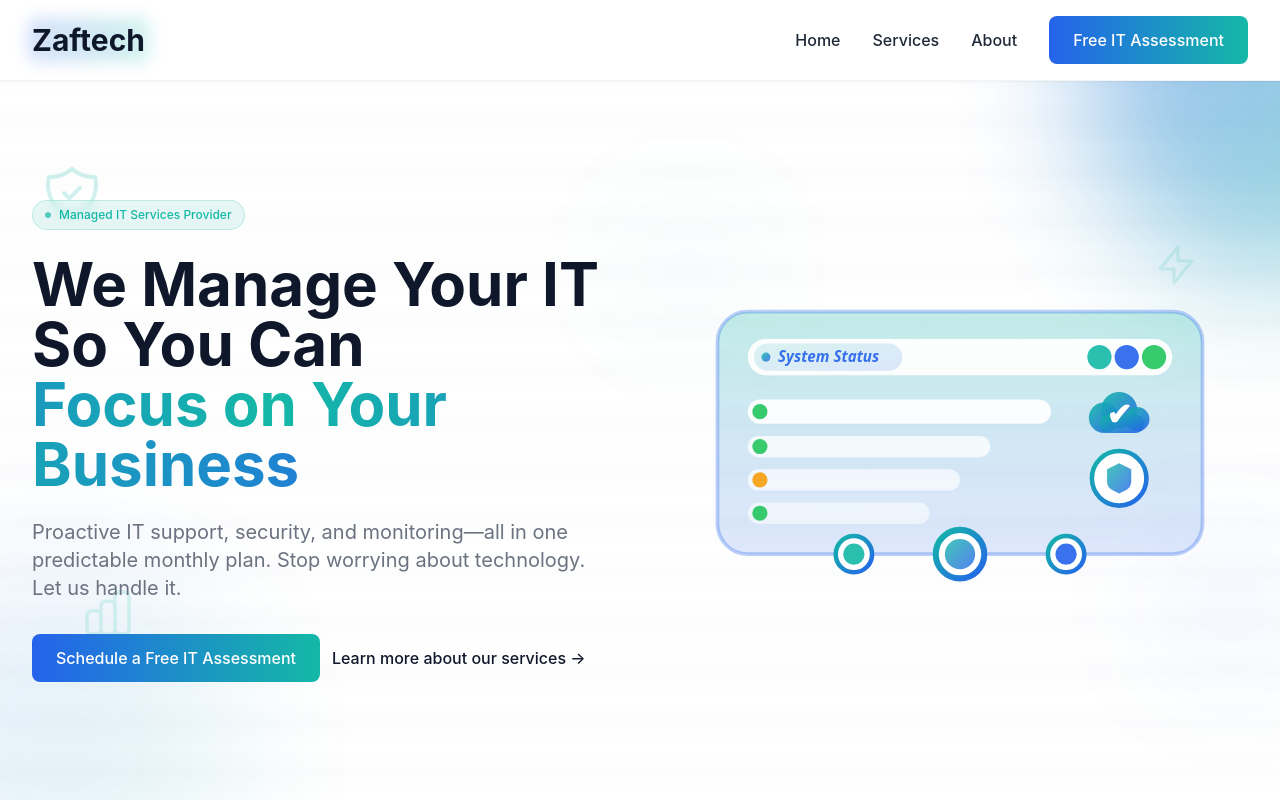
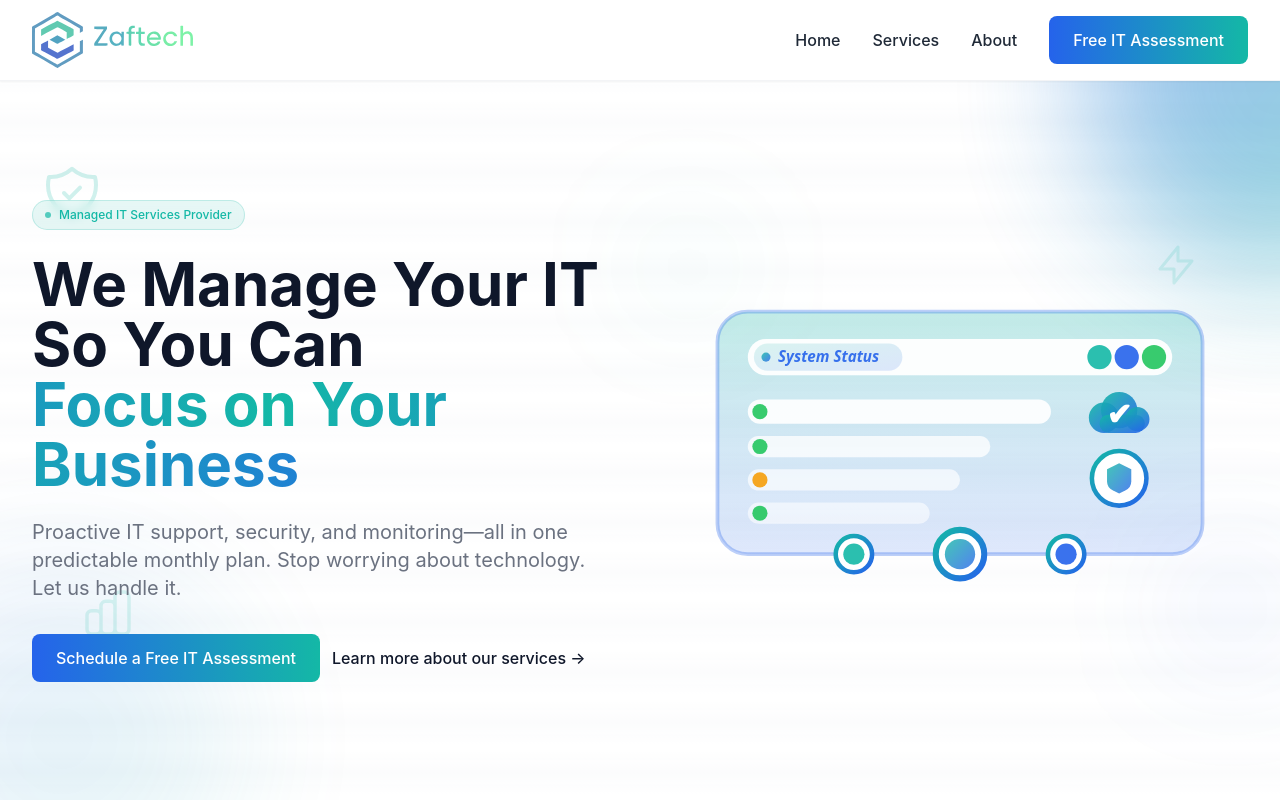
Before and after one commit to zaf-tech/zaftech-portfolio, a Next.js app: page / in a window 1280 px wide. Shown: the top 800 px of the page. Built offline with nearby package versions, Linux system fonts and the light colour scheme.

Commit message:
Added logo

```diff
--- a/components/Footer.tsx
+++ b/components/Footer.tsx
@@ -7,7 +7,11 @@ export default function Footer() {
         <div className="grid grid-cols-1 md:grid-cols-4 gap-8 md:gap-12">
           {/* Company Info */}
           <div className="col-span-1 md:col-span-2">
-            <h3 className="text-2xl font-heading font-bold mb-4">Zaftech</h3>
+            <img
+              src="/logos/transparent-logo.svg"
+              alt="Zaftech Logo"
+              className="h-10 md:h-12 w-auto mb-4 brightness-0 invert"
+            />
             <p className="text-gray-300 mb-4 max-w-md">
               Managed IT services provider offering proactive monitoring,
               helpdesk support, cybersecurity, and cloud management. We manage
--- a/components/Navigation.tsx
+++ b/components/Navigation.tsx
@@ -13,10 +13,12 @@ export default function Navigation() {
           {/* Logo */}
           <Link href="/" className="flex items-center space-x-2 group">
             <div className="relative">
-              <div className="absolute -inset-1 bg-gradient-to-r from-accent to-accent-teal rounded-lg opacity-20 group-hover:opacity-40 blur transition-all duration-300 group-hover:scale-110"></div>
-              <span className="relative text-2xl md:text-3xl font-heading font-bold text-primary group-hover:bg-gradient-to-r group-hover:from-accent group-hover:to-accent-teal group-hover:bg-clip-text group-hover:text-transparent transition-all duration-300">
-                Zaftech
-              </span>
+              {/* <div className="absolute -inset-1 bg-gradient-to-r from-accent to-accent-teal rounded-lg opacity-20 group-hover:opacity-40 blur transition-all duration-300 group-hover:scale-110"></div> */}
+              <img
+                src="/logos/transparent-logo.svg"
+                alt="Zaftech Logo"
+                className="relative h-10 md:h-14 transition-all duration-300 "
+              />
             </div>
           </Link>
 
```
Also changed, not shown: public/logos/transparent-logo.svg (added).
